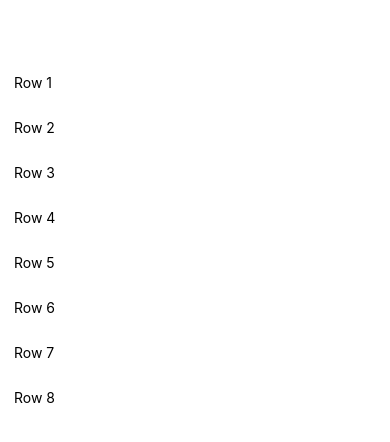
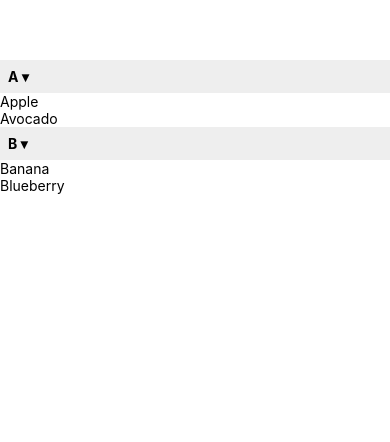
Before and after one commit to nileshborate/react_native, a React Native app in the folder firstappnative/: screen / in a window 390 px wide. Shown: the top 442 px of the page. Built offline with nearby package versions, Linux system fonts and the light colour scheme.

Commit message:
collapse and expand

```diff
--- a/firstappnative/App.tsx
+++ b/firstappnative/App.tsx
@@ -1,36 +1,35 @@
 import { useState } from 'react';
-import { Alert, FlatList, Pressable, Text, View } from 'react-native';
+import { Pressable, SectionList, Text, View } from 'react-native';
 
 function App() {
-  const [data, setData] = useState(
-    Array.from({ length: 8 }, (_, i) => ({
-      id: String(i + 1),
-      label: `Row ${i + 1}`,
-    })),
-  );
+  const [collapsed, setCollapsed] = useState({});
+  const base = [
+    { title: 'A', data: ['Apple', 'Avocado'] },
+    { title: 'B', data: ['Banana', 'Blueberry'] },
+  ];
 
-  const remove = (id: any) => setData(data.filter(x => x.id !== id));
+  const sections = base.map(s => ({
+    ...s,
+    data: collapsed[s.title] ? [] : s.data,
+  }));
+
   return (
     <View style={{ paddingTop: 60 }}>
-      <FlatList
-        data={data}
-        renderItem={({ item }) => (
+      <SectionList
+        sections={sections}
+        renderSectionHeader={({ section }) => (
           <Pressable
-            onLongPress={() =>
-              Alert.alert('Delete', `Remove ${item.label}`, [
-                { text: 'Cancel', style: 'cancel' },
-                {
-                  text: 'Delete',
-                  style: 'destructive',
-                  onPress: () => remove(item.id),
-                },
-              ])
+            style={{ backgroundColor: '#EEE', padding: 8 }}
+            onPress={() =>
+              setCollapsed(c => ({ ...c, [section.title]: !c[section.title] }))
             }
           >
-            <Text style={{ padding: 14 }}>{item.label}</Text>
+            <Text style={{ fontWeight: '700' }}>
+              {section.title} {collapsed[section.title] ? '▸' : '▾'}
+            </Text>
           </Pressable>
         )}
-        keyExtractor={x => x.id}
+        renderItem={({ item }) => <Text>{item}</Text>}
       />
     </View>
   );
```
